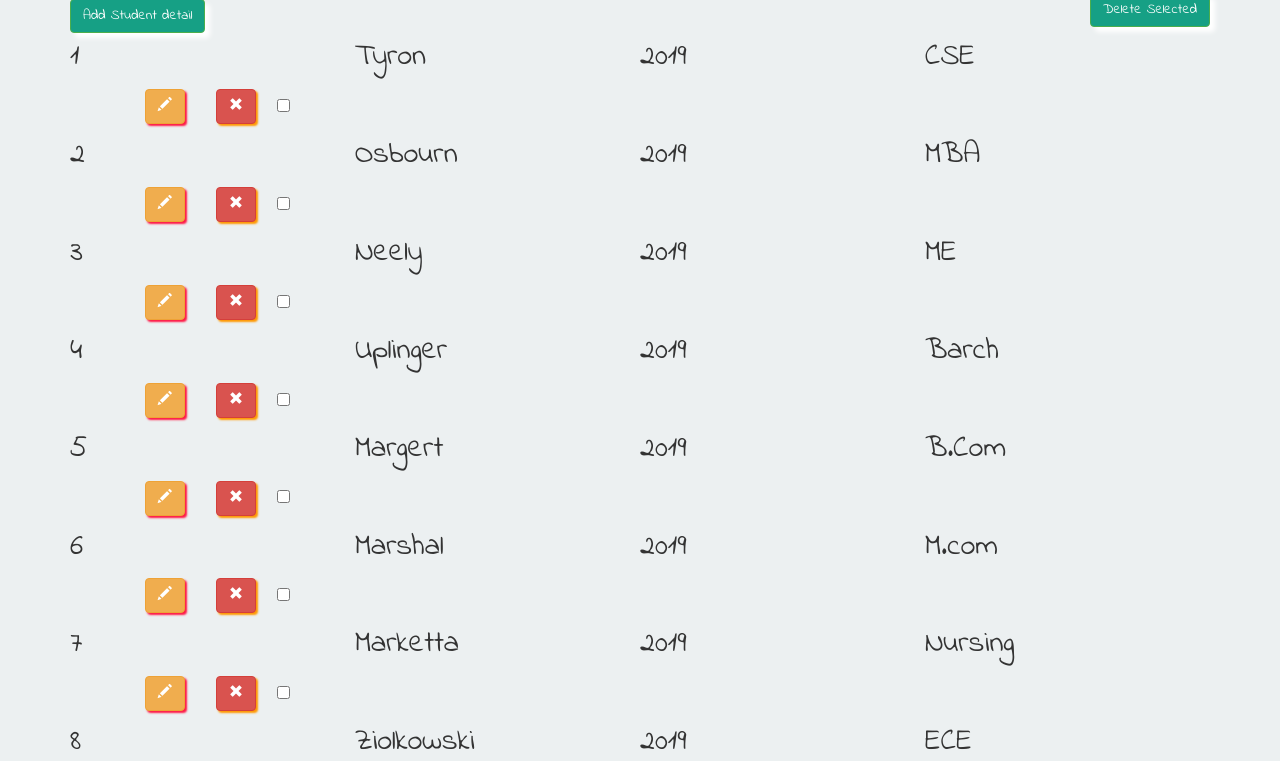
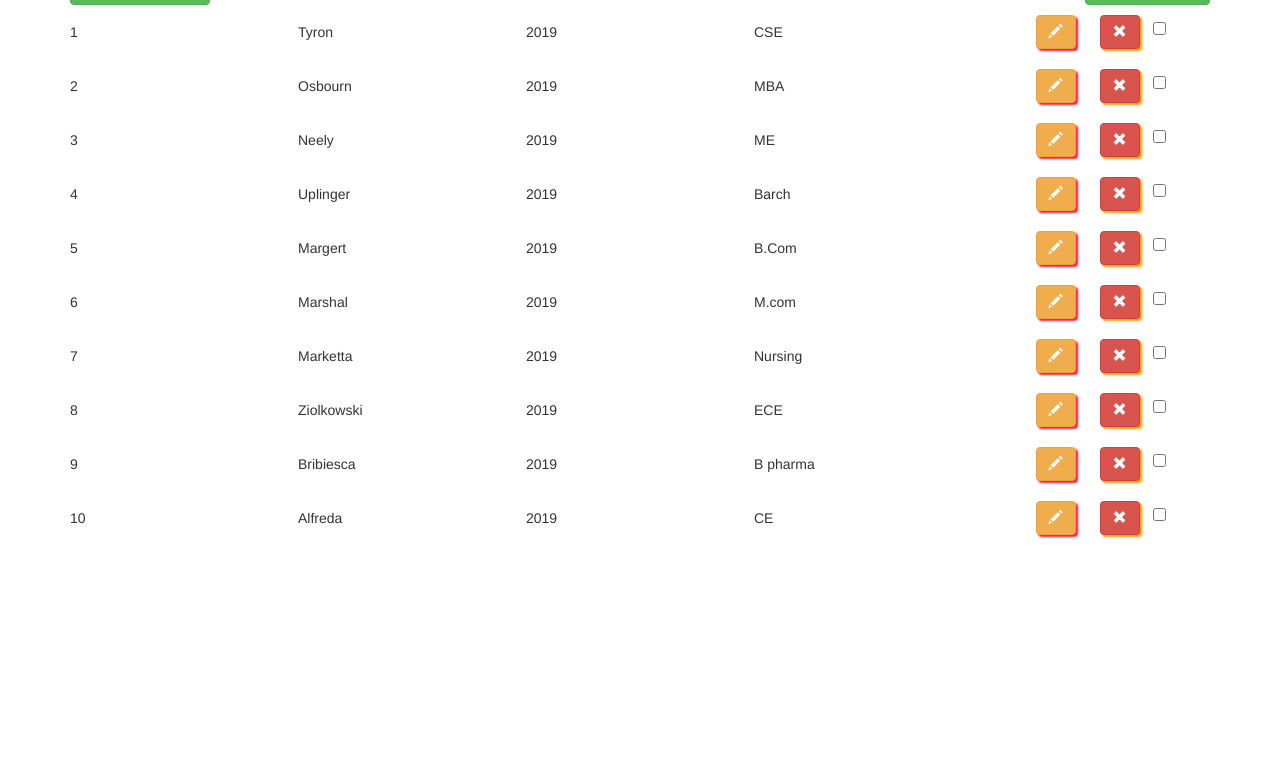
Before and after one commit to vmvilas9/Student-Management, a plain HTML site: page index.html in a window 1280 px wide. Shown: the part 129-890 px from the top of the page. After the commit the page ends 800 px from the top, so only its background shows below. Drawn offline with nearby package versions, Linux system fonts and the light colour scheme.

Commit message:
New version

```diff
--- a/index.html
+++ b/index.html
@@ -4,9 +4,7 @@
     <!-- Latest compiled and minified CSS -->
 <link rel="stylesheet" href="https://maxcdn.bootstrapcdn.com/bootstrap/3.3.7/css/bootstrap.min.css" integrity="sha384-BVYiiSIFeK1dGmJRAkycuHAHRg32OmUcww7on3RYdg4Va+PmSTsz/K68vbdEjh4u" crossorigin="anonymous">
     <meta charset="utf-8">
-    <!-- <link href='http://fonts.googleapis.com/css?family=Roboto:400,300,700' rel='stylesheet' type='text/css'> -->
-    <link href="https://fonts.googleapis.com/css?family=Indie+Flower" rel="stylesheet">
-    <link rel="stylesheet" href="https://cdn.jsdelivr.net/npm/animate.css@3.5.2/animate.min.css">
+    <link href='http://fonts.googleapis.com/css?family=Roboto:400,300,700' rel='stylesheet' type='text/css'>
     <link href="styles.css" rel="stylesheet" type="text/css">
     <title>Student Management System</title>
 </head>
@@ -19,8 +17,8 @@
                     <p>The web site show information about the details of students for <span id="username"></span></p>
                 </span>
 
-                <button class="btn btn-success addStudent animated bounceInRight" data-toggle="modal" data-target="#myModal">Add Student detail</button>
-                <button class="btn btn-success delStudent animated bounceInLeft" style="float:right;">Delete Selected</button>
+                <button class="btn btn-success addStudent" data-toggle="modal" data-target="#myModal">Add Student detail</button>
+                <button class="btn btn-success delStudent" style="float:right;">Delete Selected</button>
                 <div class="student_list table-responsive">
                         <table class="table table-hover put">
                             <tr>
--- a/main.js
+++ b/main.js
@@ -87,8 +87,6 @@ $(document).ready(() => {
               <td>${data[i].roll_no}</td>
               <td>${data[i].name}</td>
               <td>${data[i].pass}</td><td>${data[i].stream}</td>
-              </br>
-              <tr>
               <td class = "text-center edit">
                   <div>
                   <button id=${data[i].roll_no} class="edit-button btn btn-warning" data-toggle="modal" data-target="#myModal">${edit}</button>
@@ -96,7 +94,6 @@ $(document).ready(() => {
                   <input type="checkbox" id=${data[i].roll_no} name="cc" class="checkclass">
                   </div>
               </td>
-              </tr>
           </tr>`;
           $(".put").append(row);
       }
@@ -168,9 +165,14 @@ $(document).ready(() => {
       roll = $('#roll').val();
       str = $('#stream').val();
       pass = $('#year').val();
+      if(roll==''){
+          alert('Enter Roll Number');
+      }
+      else{
       datan= new student(roll,name,pass,str);
       data.push(datan);
       display_data();
+    }
     })
   })
 
--- a/styles.css
+++ b/styles.css
@@ -6,19 +6,7 @@
   margin: 10px;
   box-shadow:#FF9800 2px 2px 2px;
 }
-.addStudent {
-  background-color: #16a085;
-  box-shadow: 5px 5px 5px;
-}
-.delStudent {
-  background-color: #16a085;
-  box-shadow:5px 5px 5px;
-}
-body {
-  font-family: 'Indie Flower', cursive;
-  background-color: #ecf0f1;
-  font-size: 30px;
-}
+
 td{
   width: 20%;
 }
```
